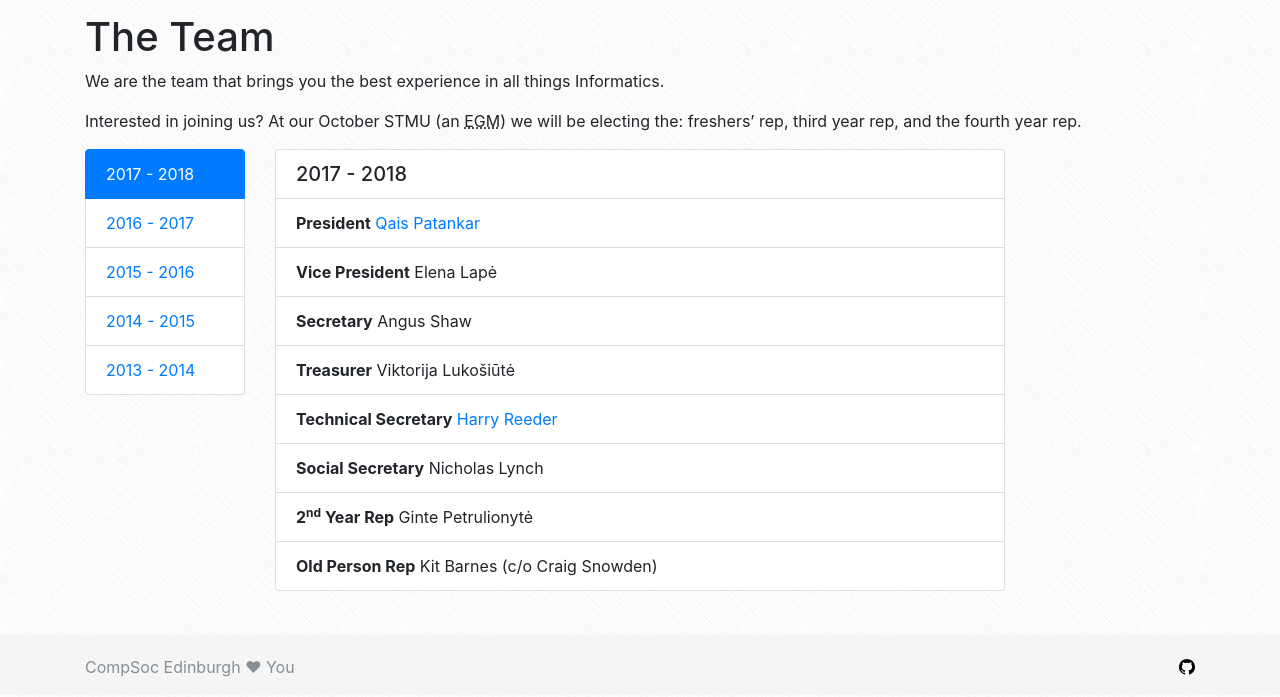
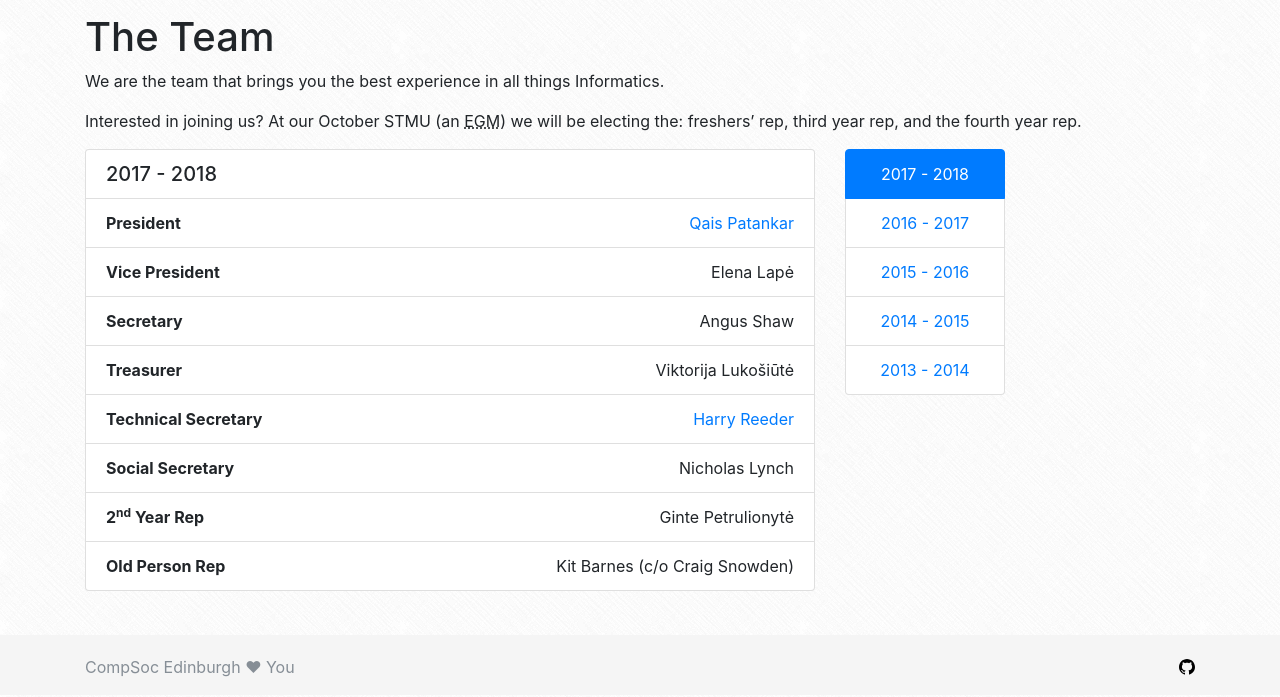
Before and after one commit to compsoc-edinburgh/website, a Jekyll site: the page built from _pages/team.md, in a window 1280 px wide. Shown: the part 346-1043 px from the top of the page. Built offline with Jekyll 4.4.1, drawn with Linux system fonts in a browser that asks for light colours; nearby versions of some CDN libraries.

Commit message:
Fix team page layout

```diff
--- a/_pages/team.md
+++ b/_pages/team.md
@@ -11,15 +11,15 @@ We are the team that brings you the best experience in all things Informatics.
 {% assign committee = (site.data.committee | sort) | reverse %}
 
 <div class="row">
-	<div class="col-xl-2 col-lg-3 push-lg-8 col-sm-12">
+	<div class="col-xl-2 col-lg-3 order-lg-2 col-sm-12">
 		<nav id="cohorts" class="nav nav-pills list-group" role="tablist">
 			{% for cohort in committee %}{% if cohort.year %}
-				<a class="list-group-item justify-content-center"
+				<a class="d-flex list-group-item justify-content-center"
 						data-toggle="pill"
 						role="pill"
 						href="#cohort-{{ cohort.year | slugify }}"
 						{% if committee[0] == cohort %}
-						class="list-group-item justify-content-center active"
+						class="d-flex list-group-item justify-content-center active"
 						aria-expanded="true"
 						{% endif %}
 				>{{ cohort.year }}</a>
@@ -28,7 +28,7 @@ We are the team that brings you the best experience in all things Informatics.
 	</div>
 	<!-- -->
 	<!-- -->
-	<div class="col-lg-8 pull-lg-3 pull-xl-2 col-sm-12">
+	<div class="col-lg-8 pull-lg-3 order-lg-1 col-sm-12">
 		<div class="tab-content">
 		{% for cohort in committee %}
 			{% if cohort.year %}
@@ -38,7 +38,7 @@ We are the team that brings you the best experience in all things Informatics.
 				role="tabpanel"
 			>
 			<ul class="list-group mb-4">
-				<li class="list-group-item justify-content-between">
+				<li class="d-flex list-group-item justify-content-between">
 					<h5 class="mb-0">{{ cohort.year }}</h5>
 					<span>
 						<!--<a class="btn disabled btn-sm btn-outline-danger" href="#">Financial Report</a>-->
@@ -48,7 +48,7 @@ We are the team that brings you the best experience in all things Informatics.
 					</span>
 				</li>
 				{% for member in cohort.members %}
-					<li class="list-group-item justify-content-between">
+					<li class="d-flex list-group-item justify-content-between">
 						<strong>{{ member.role }}</strong>
 						<span>
 							{% if member.url %}
```
